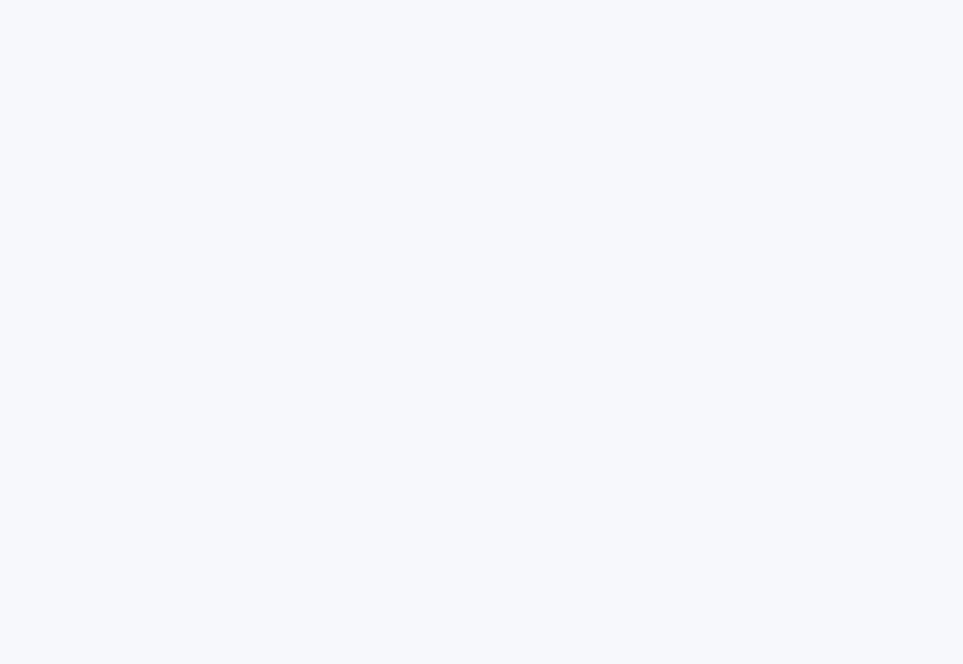
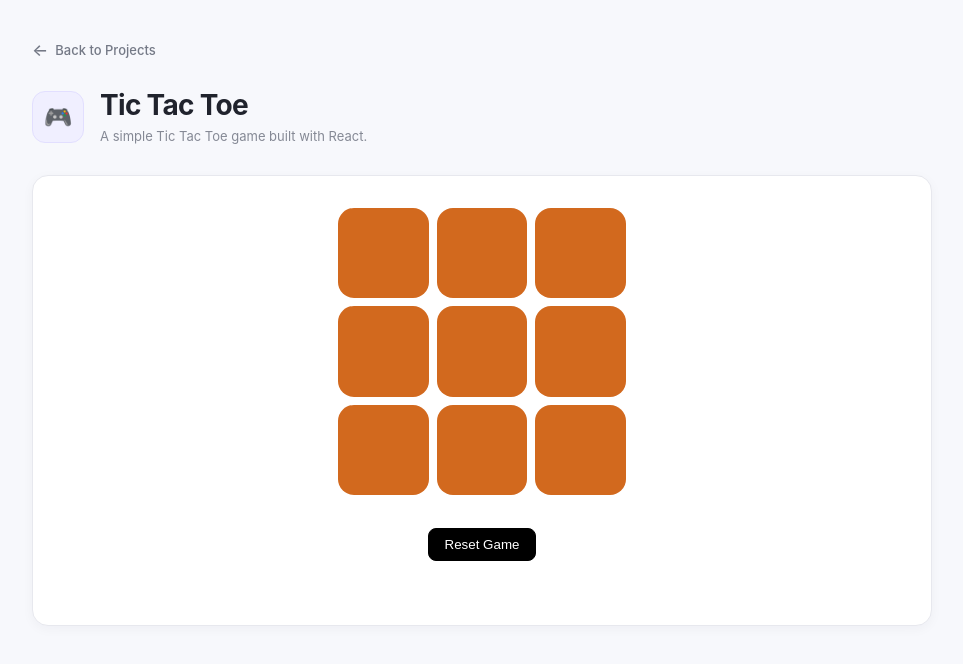
Before and after one commit to Shweta-rajput/machine-coding, a React (Vite) app: page /tic-tac-toe in a window 1280 px wide. Before the commit this address had no page. Shown: the top 664 px of the page, without its empty margins (158-1121 px from the left). Built offline with nearby package versions, Linux system fonts and the light colour scheme.

Commit message:
React tic tac toe

```diff
--- a/src/Routes.jsx
+++ b/src/Routes.jsx
@@ -5,6 +5,7 @@ import FolderStructure from "./components/FolderStructure/FolderStructure";
 import NestedCheckboxes from "./components/NestedCheckboxes/NestedCheckboxes";
 import UberBox from "./components/UberBox/UberBox";
 import MultiToast from "./components/MultiToast/MultiToast";
+import TicTacToe from "./components/TicTacToe/TicTacToe";
 
 const AllRoutes = () => {
   return (
@@ -14,6 +15,7 @@ const AllRoutes = () => {
       <Route path="/folder-tree" element={<FolderStructure />} />
       <Route path="/nested-checkboxes" element={<NestedCheckboxes />} />
       <Route path="/multiple-toasts" element={<MultiToast />} />
+      <Route path="/tic-tac-toe" element={<TicTacToe />} />
       <Route path="/uber-box" element={<UberBox />} />
     </Routes>
   );
--- /dev/null
+++ b/src/components/TicTacToe/Board.jsx
@@ -0,0 +1,16 @@
+import React from "react";
+import { memo } from "react";
+
+const Board = memo(({ board, onCellClick }) => {
+  return (
+    <div className="board">
+      {board?.map((item, i) => (
+        <div className="cell" key={i} onClick={() => onCellClick(i)}>
+          {item}
+        </div>
+      ))}
+    </div>
+  );
+});
+
+export default Board;
--- /dev/null
+++ b/src/components/TicTacToe/TicTacToe.css
@@ -0,0 +1,56 @@
+.content-wrapper {
+  display: flex;
+  flex-direction: column;
+  align-items: center;
+}
+
+.header {
+  background-color: #000;
+  color: #fff;
+  margin-bottom: 2rem;
+}
+
+.card {
+  padding: 2em;
+}
+
+.read-the-docs {
+  color: #888;
+}
+
+.board {
+  display: grid;
+  grid-template-columns: repeat(3, 1fr);
+  grid-template-rows: repeat(3, 1fr);
+  gap: 0.5rem;
+
+  width: min(90vw, 18rem);
+  aspect-ratio: 1 / 1;
+}
+
+.cell {
+  width: 100%;
+  height: 100%;
+  padding: 0;
+
+  background-color: chocolate;
+  border: none;
+  border-radius: 1rem;
+
+  cursor: pointer;
+
+  display: flex;
+  justify-content: center;
+  align-items: center;
+
+  font-size: 2rem;
+  color: #fff;
+}
+.reset-button {
+  background-color: #000;
+  color: #fff;
+  margin: 2rem 0;
+  padding: 0.5rem 1rem;
+  border: 1px solid #000;
+  border-radius: 0.5rem;
+}
--- /dev/null
+++ b/src/components/TicTacToe/TicTacToe.jsx
@@ -0,0 +1,75 @@
+import React from "react";
+import { useCallback, useState } from "react";
+import "./TicTacToe.css";
+import Board from "./Board";
+import ProjectLayout from "../ProjectLayout";
+
+const WinningPatterns = [
+  [0, 1, 2],
+  [3, 4, 5],
+  [6, 7, 8],
+  [0, 3, 6],
+  [1, 4, 7],
+  [2, 5, 8],
+  [0, 4, 8],
+  [2, 4, 6],
+];
+
+const TicTacToe = () => {
+  const [xTurn, setXTurn] = useState(true);
+  const [board, setBoard] = useState(Array(9).fill(""));
+  const [msg, setMsg] = useState("");
+
+  const checkWinner = useCallback(() => {
+    for (const [a, b, c] of WinningPatterns) {
+      if (board[a]?.length && board[a] === board[b] && board[b] === board[c]) {
+        setMsg(`Congrats, Winner is '${board[a]}'`);
+      }
+    }
+
+    const isDraw = board?.every((ele) => ele !== "");
+    if (isDraw) {
+      setMsg(`Its a Draw!`);
+    }
+  }, [board]);
+
+  const handleCellClick = useCallback(
+    (i) => {
+      if (board[i]?.length || msg?.length) {
+        return;
+      }
+      const val = xTurn ? "X" : "O";
+      setXTurn(!xTurn);
+      board[i] = val;
+      setBoard([...board]);
+
+      checkWinner();
+    },
+    [xTurn, board, msg?.length, checkWinner],
+  );
+
+  const resetGame = useCallback(() => {
+    setBoard(Array(9).fill(""));
+    setMsg("");
+    setXTurn(true);
+  }, []);
+  return (
+    <ProjectLayout
+      title="Tic Tac Toe"
+      description="A simple Tic Tac Toe game built with React."
+      icon="🎮"
+    >
+      <div className="tic-tac-toe">
+        <div className="content-wrapper">
+          {!!msg?.length && <h4>{msg}</h4>}
+          <Board onCellClick={handleCellClick} xTurn={xTurn} board={board} />
+          <button className="reset-button" onClick={resetGame}>
+            Reset Game
+          </button>
+        </div>
+      </div>
+    </ProjectLayout>
+  );
+};
+
+export default TicTacToe;
--- a/src/data/projects.js
+++ b/src/data/projects.js
@@ -24,6 +24,12 @@ export const projects = [
     emoji: "🍞",
   },
   {
+    title: "Tic Tac Toe",
+    description: "A simple Tic Tac Toe game built with React.",
+    path: "/tic-tac-toe",
+    emoji: "🎮",
+  },
+  {
     title: "Uber Box",
     description: "Practice UI interactions and component logic.",
     path: "/uber-box",
```
